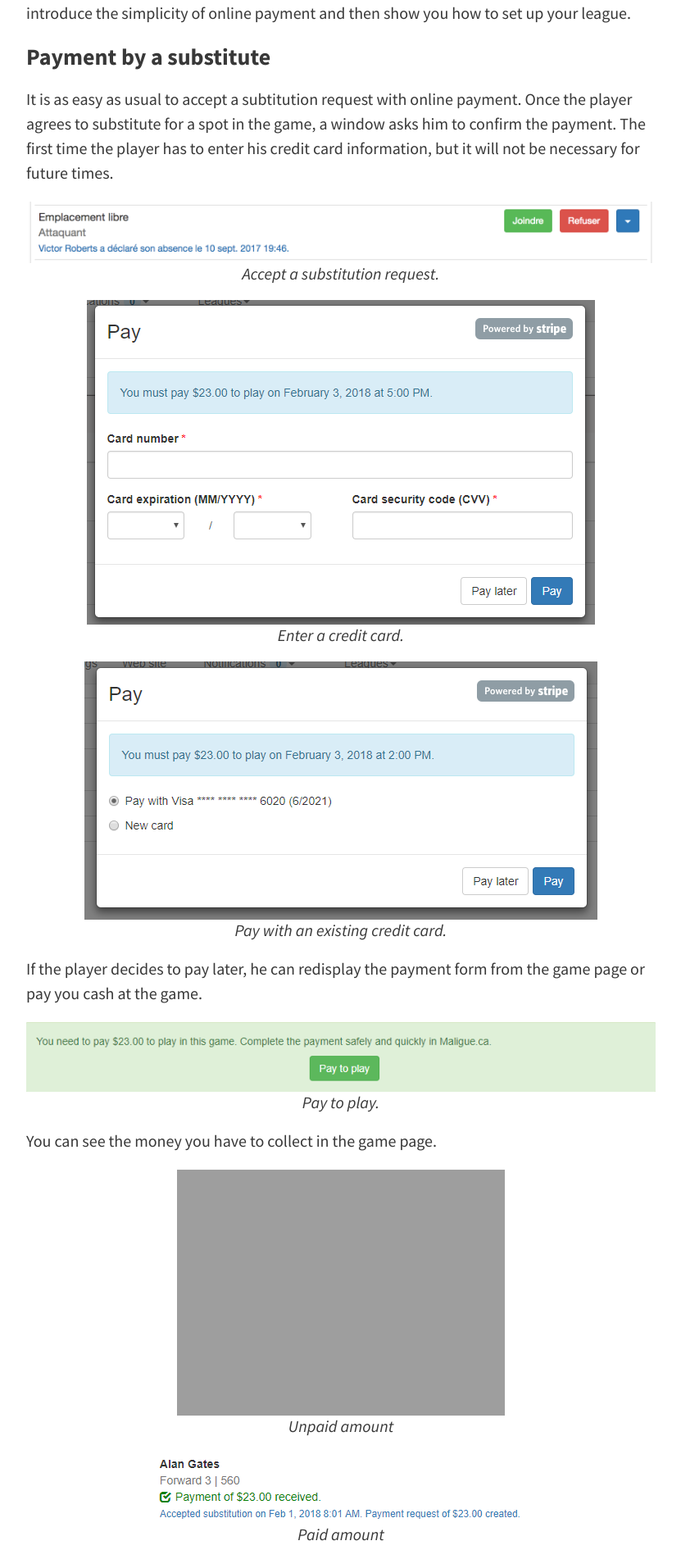
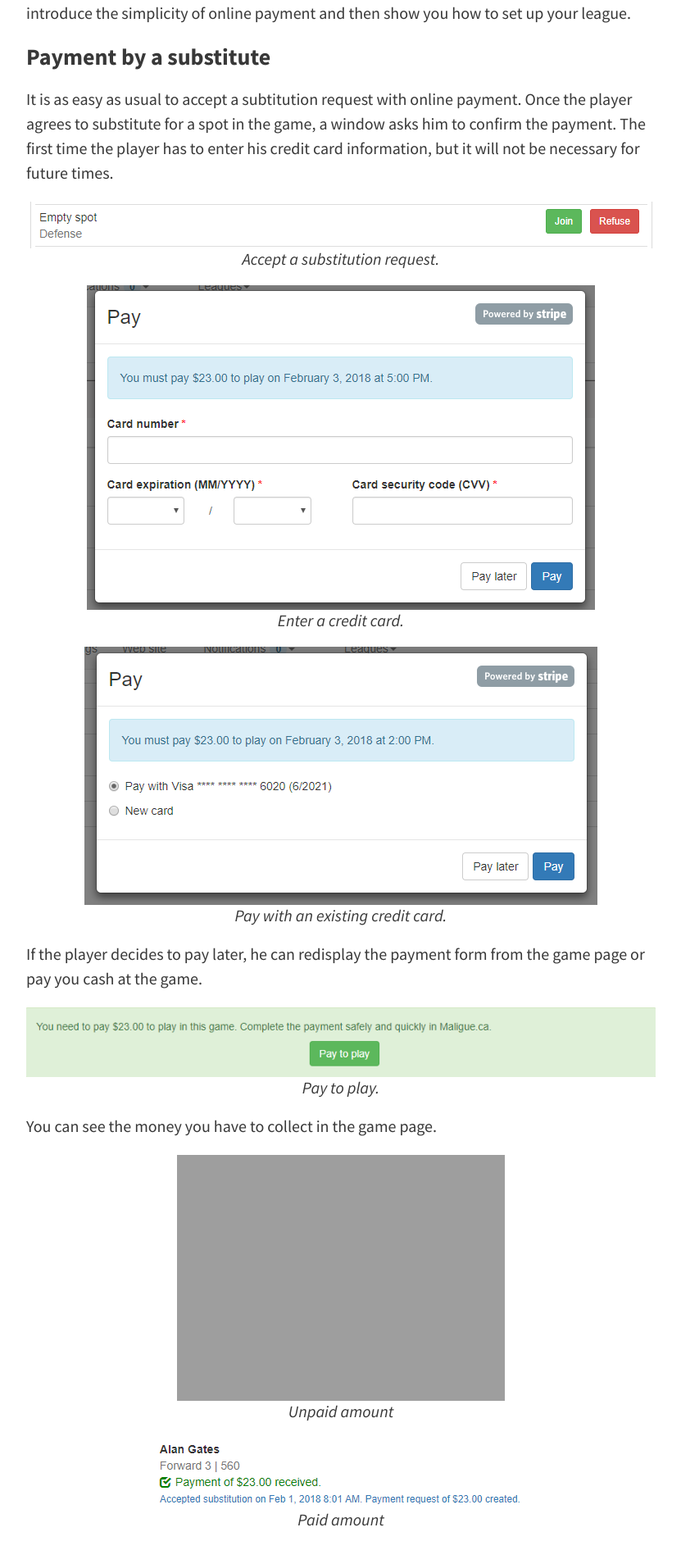
Before and after one commit to maligue/maligue.github.io, a Jekyll site: the page built from _posts/en/2017-08-01-subtitute-payments.md, in a window 1280 px wide. Shown: the part 754-2645 px from the top of the page at 82% size, without its empty margins (224-1055 px from the left). Built offline with Jekyll 4.4.1, drawn with Linux system fonts in a browser that asks for light colours; nearby versions of some CDN libraries.

Commit message:
Update 2017-08-01-subtitute-payments.md

```diff
--- a/_posts/en/2017-08-01-subtitute-payments.md
+++ b/_posts/en/2017-08-01-subtitute-payments.md
@@ -11,7 +11,7 @@ For the payment to work, you must first set up your league. Then your replacemen
 
 It is as easy as usual to accept a subtitution request with online payment. Once the player agrees to substitute for a spot in the game, a window asks him to confirm the payment. The first time the player has to enter his credit card information, but it will not be necessary for future times.
 
-{% include image.html src="2017-09-10-join-game-fr.png" caption="Accept a substitution request." %}
+{% include image.html src="2018-03-03-join-game-en.png" caption="Accept a substitution request." %}
 
 {% include image.html src="2018-03-03-credit-card-en.png" caption="Enter a credit card." %}
 
```
